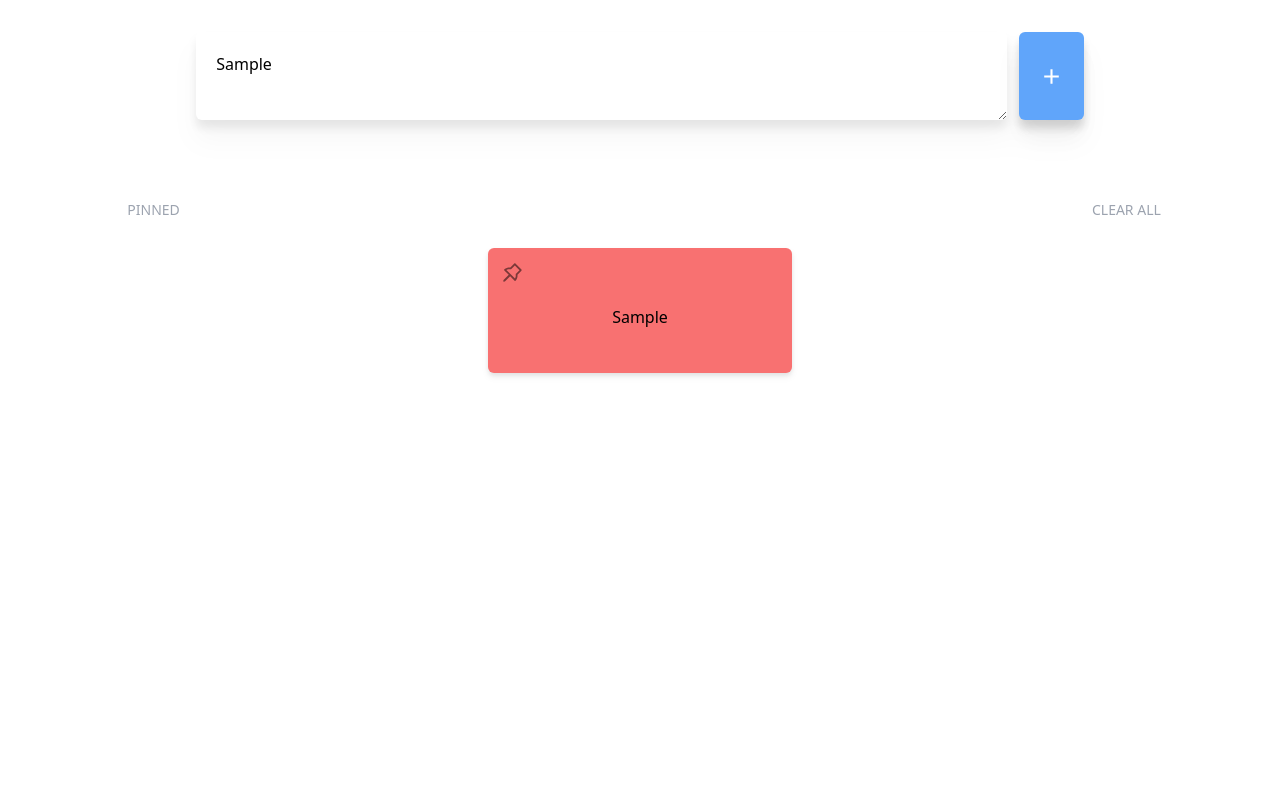
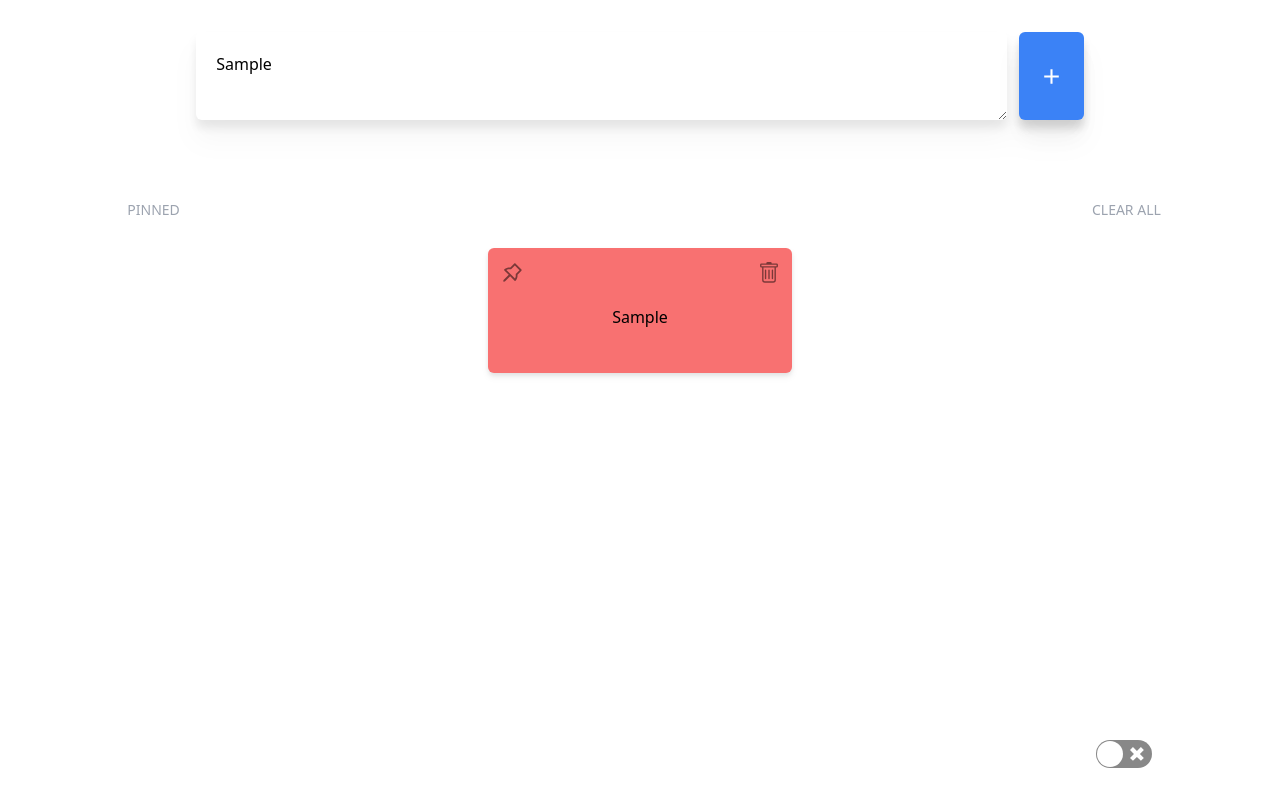
Before and after one commit to wo4455/NoteTaker, a React (Vite) app: page / in a window 1280 px wide. Both pictures are taken after typing "Sample" into the empty fields and a click on the button 1051 px from the left and 76 px from the top of the page. Built offline with nearby package versions, Linux system fonts and the light colour scheme.

Commit message:
Add delete functionality
Add functionality that gives you the power to delete any specific note you choose, just by simply clicking on the delete icon that is similarly placed to the pinned icon.

```diff
--- a/package.json
+++ b/package.json
@@ -13,7 +13,8 @@
     "autoprefixer": "^10.4.14",
     "react": "^18.2.0",
     "react-dom": "^18.2.0",
-    "react-icons": "^4.10.1"
+    "react-icons": "^4.10.1",
+    "react-switch": "^7.0.0"
   },
   "devDependencies": {
     "@types/react": "^18.2.15",
--- a/src/App.jsx
+++ b/src/App.jsx
@@ -1,7 +1,9 @@
 import React from 'react';
 import Form from './components/Form';
 import Note from './components/Note';
+import Switch from 'react-switch';
 import './App.css'
+import ReactSwitch from 'react-switch';
 
 const colors = ['bg-red-400', 'bg-green-400', 'bg-blue-400', 'bg-yellow-400', 'bg-orange-400'];
 
@@ -12,6 +14,13 @@ const App = () => {
     const notesListClone = [ ...notesList ];
     const index = notesListClone.indexOf(item);
     notesListClone[index].isPinned = !notesListClone[index].isPinned;
+    setNotesList(notesListClone);
+  };
+
+  const handleDelete = (item) => { // remove deleted note from array
+    const notesListClone = [ ...notesList ];
+    const index = notesListClone.indexOf(item);
+    notesListClone.splice(index, 1);
     setNotesList(notesListClone);
   };
 
@@ -60,10 +69,14 @@ const App = () => {
               <Note
                 note={item}
                 onPinned={() => handlePin(item)}
+                onDelete={() => handleDelete(item)}
                 key={item + index}
               />
             ))
         }
+      </div>
+      <div className='fixed bottom-0 w-[90vw] flex justify-end items-center p-8'>
+        <ReactSwitch />
       </div>
     </>
   )
--- a/src/components/Form.jsx
+++ b/src/components/Form.jsx
@@ -20,8 +20,8 @@ const Form = ({ onSubmitForm }) => {
     return (
         <div className='w-full flex jusitfy-center items-center border-solid drop-shadow-xl'>
             <form className='w-full flex justify-center' onSubmit={handleSubmit}>
-                <textarea className='w-2/3 p-5 rounded-md min-h-18' type="text" onChange={(e) => setInputText(e.target.value)} placeholder='Take a note...' id='take-note'onKeyDown={handleKeyDown}/>
-                <button type='submit' className='flex justify-center items-center flex-row p-5 ml-3 bg-blue-400 drop-shadow-xl hover:opacity-90 rounded-md'>
+                <textarea className={`w-2/3 p-5 rounded-md min-h-18`} type="text" onChange={(e) => setInputText(e.target.value)} placeholder='Take a note...' id='take-note'onKeyDown={handleKeyDown}/>
+                <button type='submit' className={`flex justify-center items-center flex-row p-5 ml-3 bg-blue-500 drop-shadow-xl hover:opacity-90 rounded-md`}>
                     <BiPlus color='white' fontSize={25}/>
                 </button>
             </form>
--- a/src/components/Note.jsx
+++ b/src/components/Note.jsx
@@ -1,17 +1,21 @@
 import React from 'react';
 import { AiFillPushpin } from 'react-icons/ai';
 import { AiOutlinePushpin } from 'react-icons/ai';
+import { BsTrash } from 'react-icons/bs';
 
-const Note = ({ note, onPinned }) => {
+const Note = ({ note, onPinned, onDelete }) => {
     return (
         <div className={`w-1/4 ${note.bgColor} drop-shadow-md m-5 rounded-md`}>
             <div className='w-full p-3'>
+                <div className='flex justify-between items-center'>
                     {note.isPinned
                     ?
                         <AiFillPushpin fontSize={25} className='cursor-pointer' onClick={onPinned}/>
                     :
                         <AiOutlinePushpin fontSize={25} className='cursor-pointer opacity-50 hover:opacity-100' onClick={onPinned}/>
                     }
+                    <BsTrash fontSize={22} className='cursor-pointer opacity-50 hover:opacity-100' onClick={onDelete}/>
+                </div>
                 <p className='p-5 leading-6 break-words mb-3'>
                     {note.data}
                 </p>
```
Also changed, not shown: 1 other file (tests, documents, lock files or other folders). Lines whose indentation alone changed are shown as unchanged.
